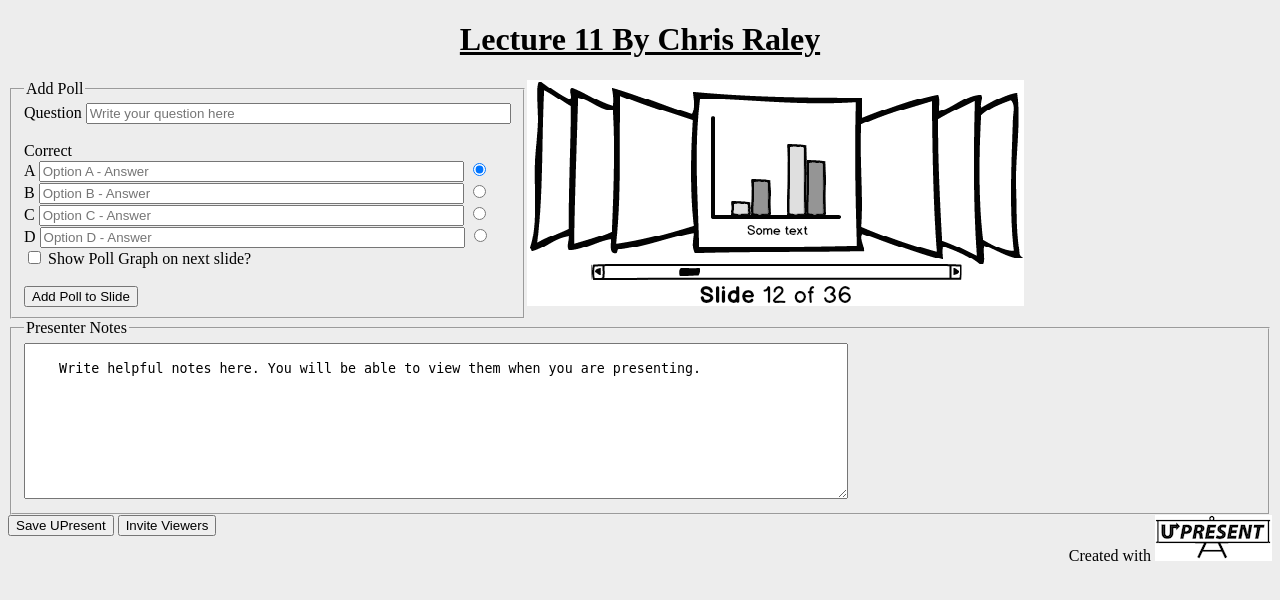
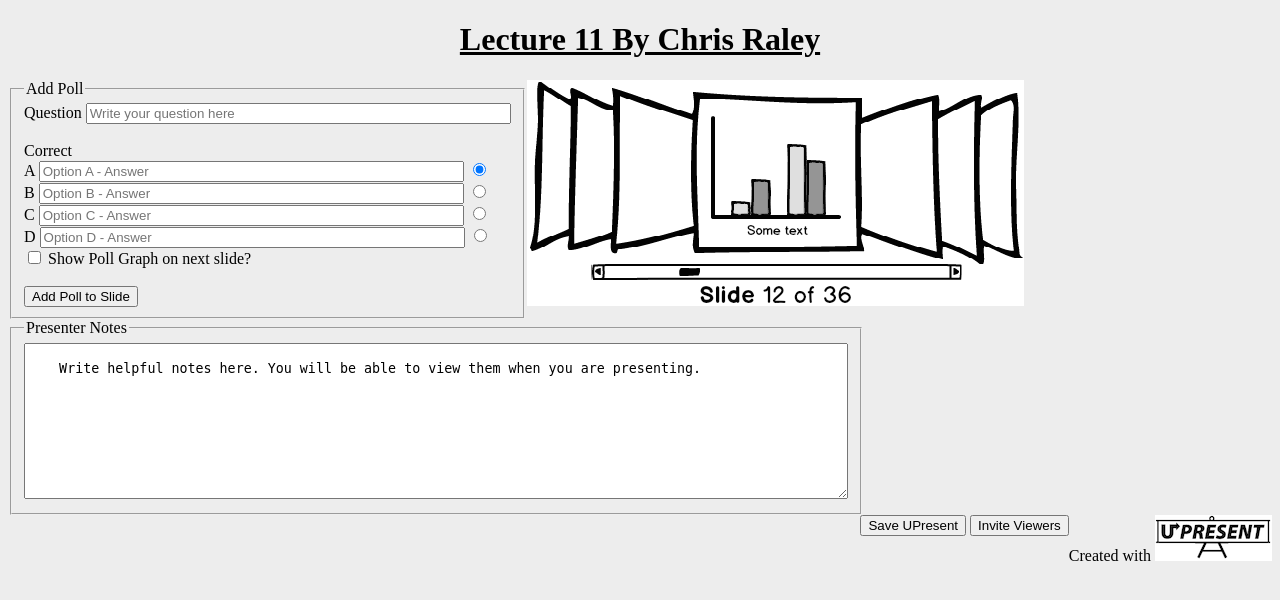
Before and after one commit to hcuri/Team5, a PHP site: page /editor.html in a window 1280 px wide. Shown: the top 600 px of the page. Run offline with PHP 8.4, Linux system fonts and the light colour scheme.

Commit message:
Floated all elements.

```diff
--- a/css/editor.css
+++ b/css/editor.css
@@ -24,3 +24,16 @@ body{
 #LogoMessage {
     float: right;
 }
+
+#notes {
+    float:left;
+}
+
+#SlidesPreview {
+    float:left;
+    clear:right;
+}
+
+#Footer {
+    float:right;
+}
```
